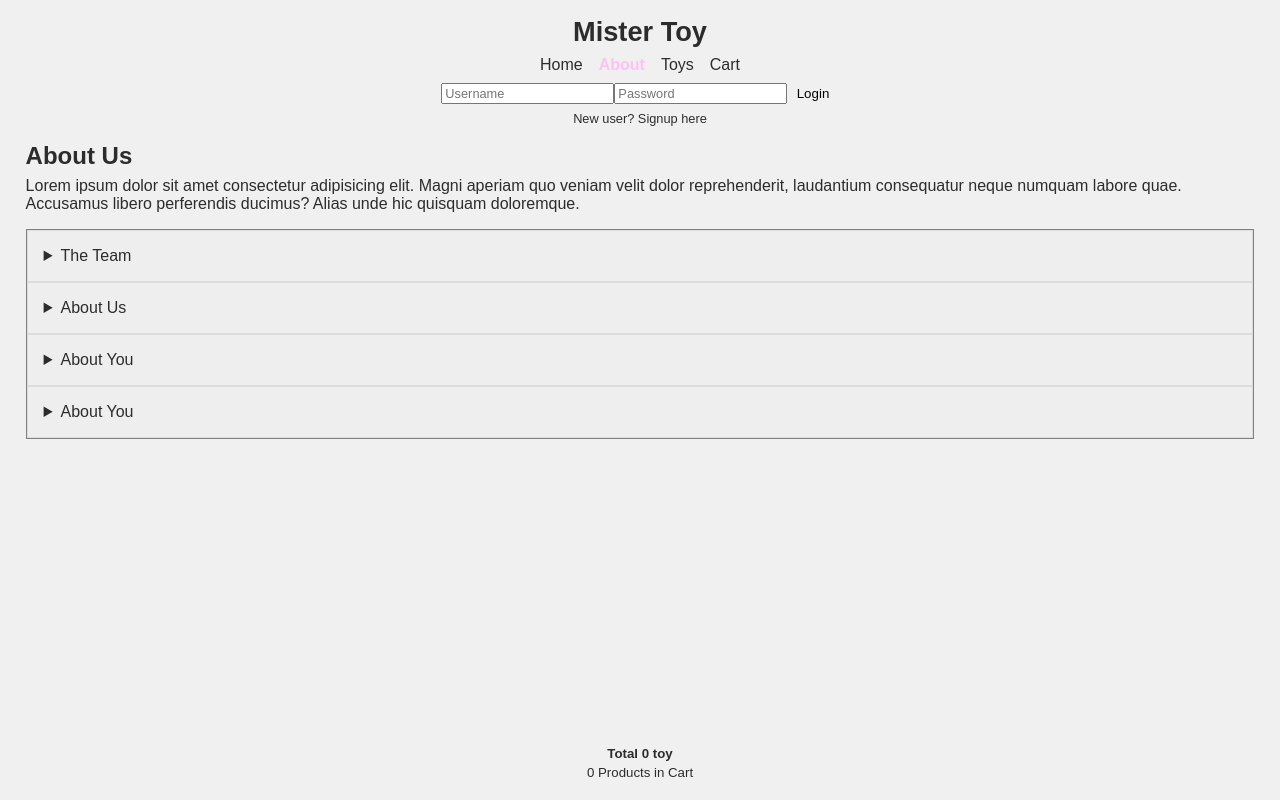
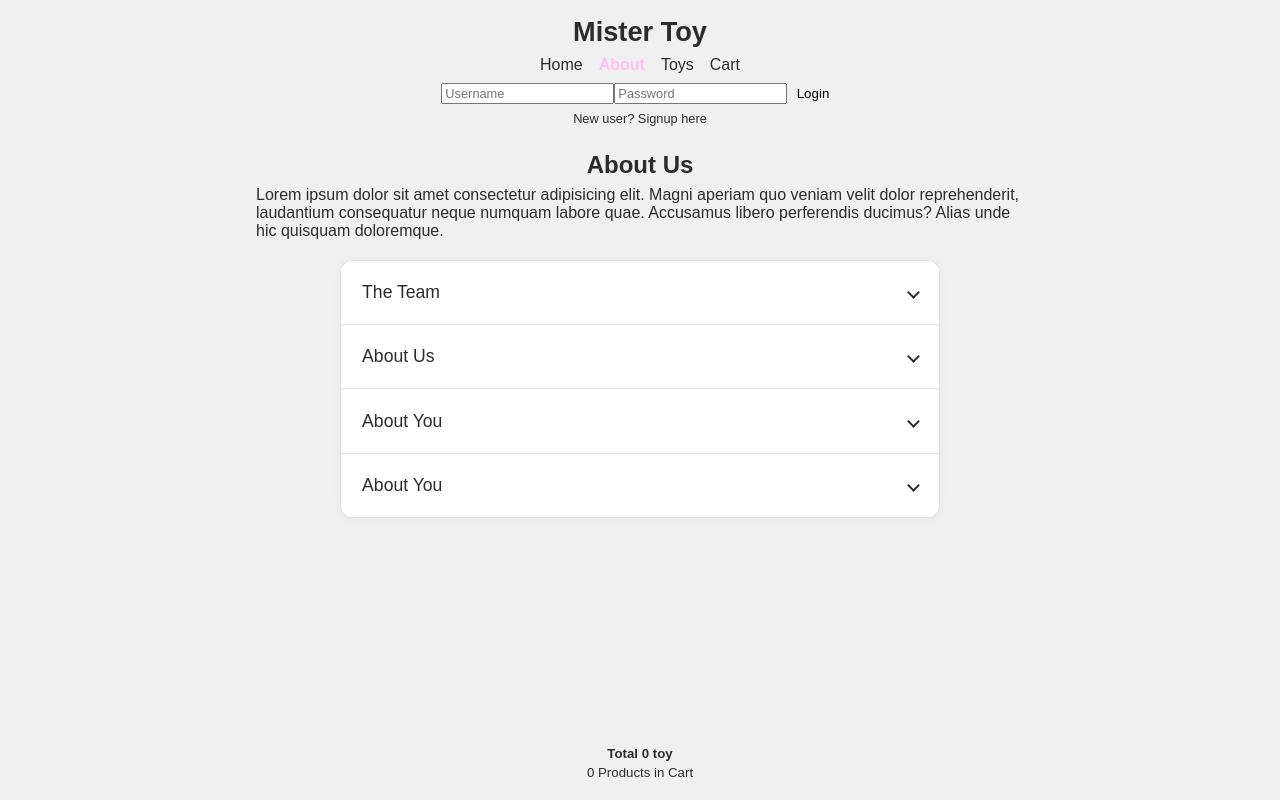
Before and after one commit to shanybaruch/mistertoy-frontend, a React (Vite) app: page /about in a window 1280 px wide. Built offline with nearby package versions, Linux system fonts and the light colour scheme; a web font is replaced by a local one.

Commit message:
Design accordion

```diff
--- /dev/null
+++ b/src/assets/style/cmps/AboutUs.css
@@ -0,0 +1,11 @@
+.about-us {
+
+    &.container {
+        margin: 0;
+    }
+
+    .title {
+        text-align: center;
+        margin-top: 0;
+    }
+}
--- a/src/assets/style/cmps/AccordionGroup.css
+++ b/src/assets/style/cmps/AccordionGroup.css
@@ -1,13 +1,95 @@
+/* .accordion-group {
+
+    summary {
+       cursor: pointer;
+       background-color: #e4e4e4;
+       border: 1px solid #ddd;
+       padding: 1em;
+    }
+    .content {
+        padding: 0em 2em;
+    }
+} */
+
 .accordion-group {
-    border: 1px solid gray;
+    border: 1px solid #e0e0e0;
+    border-radius: 12px;
+    overflow: hidden;
+    box-shadow: 0 1px 8px rgba(0, 0, 0, 0.04);
+    max-width: 600px;
+    margin: 20px auto;
+}
+
+.accordion-group article {
+    border-bottom: 1px solid #e0e0e0;
+}
+
+.accordion-group article:last-child {
+    border-bottom: none;
 }
 
 .accordion-group summary {
+    display: flex;
+    justify-content: space-between;
+    align-items: center;
+
+    padding: 1.2em;
+    background-color: #fff;
     cursor: pointer;
-    background-color: #eee;
-    border: 1px solid #ddd;
-    padding: 1em;
+    font-weight: 500;
+    font-size: 1.1rem;
+    color: var(--gray3);
+    transition: all 0.3s ease;
+
+    list-style: none;
 }
+
+.accordion-group summary::-webkit-details-marker {
+    display: none;
+}
+
+.accordion-group summary:hover {
+    background-color: var(--gray1);
+}
+
+.accordion-group summary::after {
+    content: '';
+    width: 7px;
+    height: 7px;
+
+    border-right: 2px solid var(--gray2);
+    border-bottom: 2px solid var(--gray2);
+        border-color: var(--gray3);
+
+
+    transform: rotate(45deg);
+    transition: transform 0.5s ease;
+}
+
+.accordion-group details[open] summary {
+    background-color: var(--gray1);
+    color: var(--clr1-dark);
+    border-bottom: 1px solid #e0e0e0;
+}
+
+.accordion-group details[open] summary::after {
+    transform: rotate(225deg);
+    border-color: var(--gray3);
+}
+
+/* עיצוב התוכן הפנימי */
 .accordion-group .content {
-    padding: 0em 2em;
+    /* padding: 1.5em; */
+    padding-block: .5em;
+    padding-inline: 1.4em;
+    background-color: #fff;
+    line-height: 1.6;
+    color: #555;
+
+    animation: fadeIn 0.4s ease;
 }
+
+@keyframes fadeIn {
+    from { opacity: 0; transform: translateY(-5px); }
+    to { opacity: 1; transform: translateY(0); }
+}
--- a/src/assets/style/main.css
+++ b/src/assets/style/main.css
@@ -21,6 +21,7 @@
 @import 'cmps/ToyList.css';
 @import 'cmps/ToyPreview.css';
 @import 'cmps/ToyDetails.css';
+@import 'cmps/AboutUs.css';
 
 @import 'cmps/ShoppingCart.css';
 
--- a/src/assets/style/setup/vars.css
+++ b/src/assets/style/setup/vars.css
@@ -1,7 +1,7 @@
 :root {
-  --clr1: #6debff;
-  --clr1-dark: #00b7ff;
-  --clr1-light: #b5f5ff;
+  --clr1: #41c9ff;
+  --clr1-dark: #007bff;
+  --clr1-light: #a5ecff;
 
   --clr2: #ffc1f4;
   --clr2-dark: #ffa6e9;
--- a/src/cmps/AccodionGroup.jsx
+++ b/src/cmps/AccodionGroup.jsx
@@ -32,7 +32,7 @@ export function AccordionItem({ title, children, isActive, onToggle }) {
     return (
         <article>
             <details onClick={handleToggle} open={isActive}>
-                <summary>{title}</summary>
+                <summary className="">{title}</summary>
                 <div className="content">
                     {children}
                 </div>
--- a/src/pages/AboutUs.jsx
+++ b/src/pages/AboutUs.jsx
@@ -2,8 +2,8 @@ import { AccordionGroup, AccordionItem } from "../cmps/AccodionGroup.jsx";
 
 export function AboutUs() {
     return (
-        <section className="">
-            <h2>About Us</h2>
+        <section className="about-us container">
+            <h2 className="title">About Us</h2>
             <p>Lorem ipsum dolor sit amet consectetur adipisicing elit. Magni aperiam quo veniam velit dolor reprehenderit, laudantium consequatur neque numquam labore quae. Accusamus libero perferendis ducimus? Alias unde hic quisquam doloremque.</p>
             <AccordionGroup>
                 <AccordionItem title="The Team">
```
